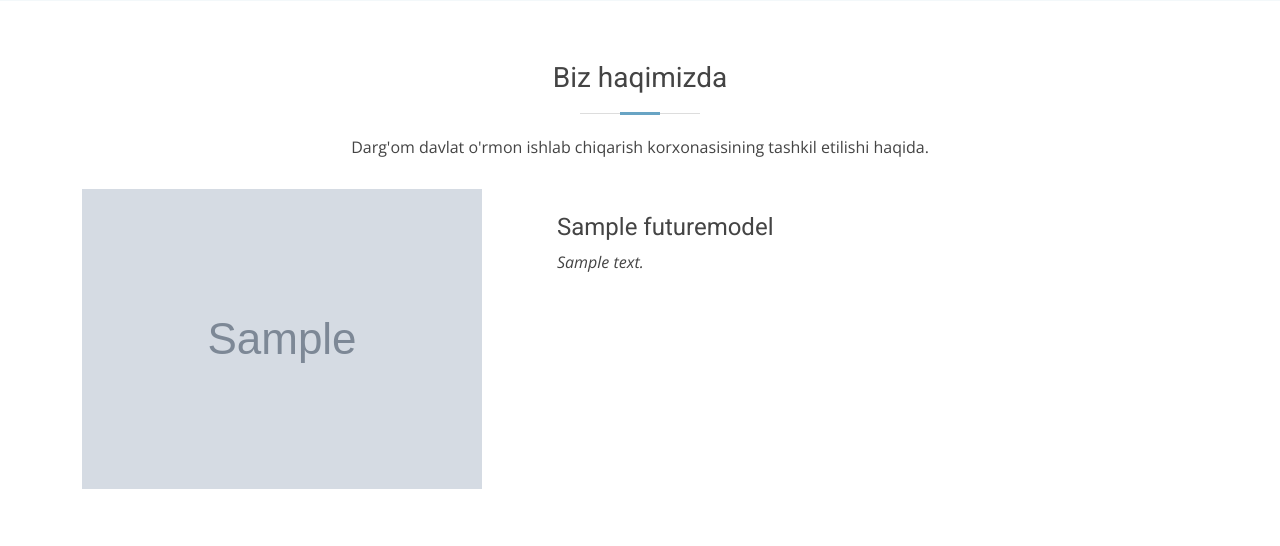
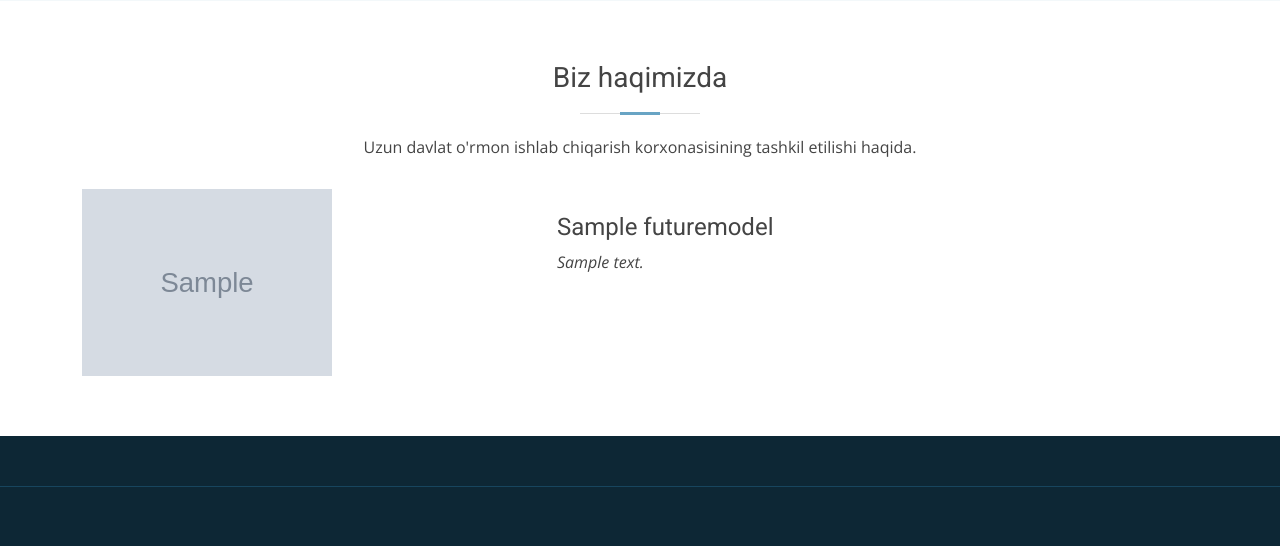
Before and after one commit to Sanjar1996/Uzun, a Django app: page / in a window 1280 px wide. Shown: the part 1830-2376 px from the top of the page. Run offline with Django 3.2, Linux system fonts and the light colour scheme; tables that the repository leaves empty hold one stand-in row (values such as "Sample post"); grey boxes marked "Sample" are stand-in pictures; some libraries are stand-ins or nearby versions.

Commit message:
src/static/css/style.css changed

```diff
--- a/src/static/css/style.css
+++ b/src/static/css/style.css
@@ -907,6 +907,9 @@ section {
   margin-bottom: 0;
 }
 
+.features .container .rasm1 .rasm2 img{
+  width: 250px;
+}
 /*--------------------------------------------------------------
 # About
 --------------------------------------------------------------*/
--- a/src/templates/home.html
+++ b/src/templates/home.html
@@ -114,12 +114,12 @@
 
         <div class="section-title">
           <h2>Biz haqimizda</h2>
-          <p>Darg'om davlat o'rmon ishlab chiqarish korxonasisining tashkil etilishi haqida.</p>
+          <p>Uzun davlat o'rmon ishlab chiqarish korxonasisining tashkil etilishi haqida.</p>
         </div>
 
       {% for future in future_model %}
-        <div class="row" data-aos="fade-up">
-          <div class="col-md-5">
+        <div class="row rasm1" data-aos="fade-up">
+          <div class="col-md-5 rasm2">
           {% if future.image %}
             <img src="{{ future.image.url }}" class="img-fluid" alt="{{ future.title }}">
           {% endif %}
```
